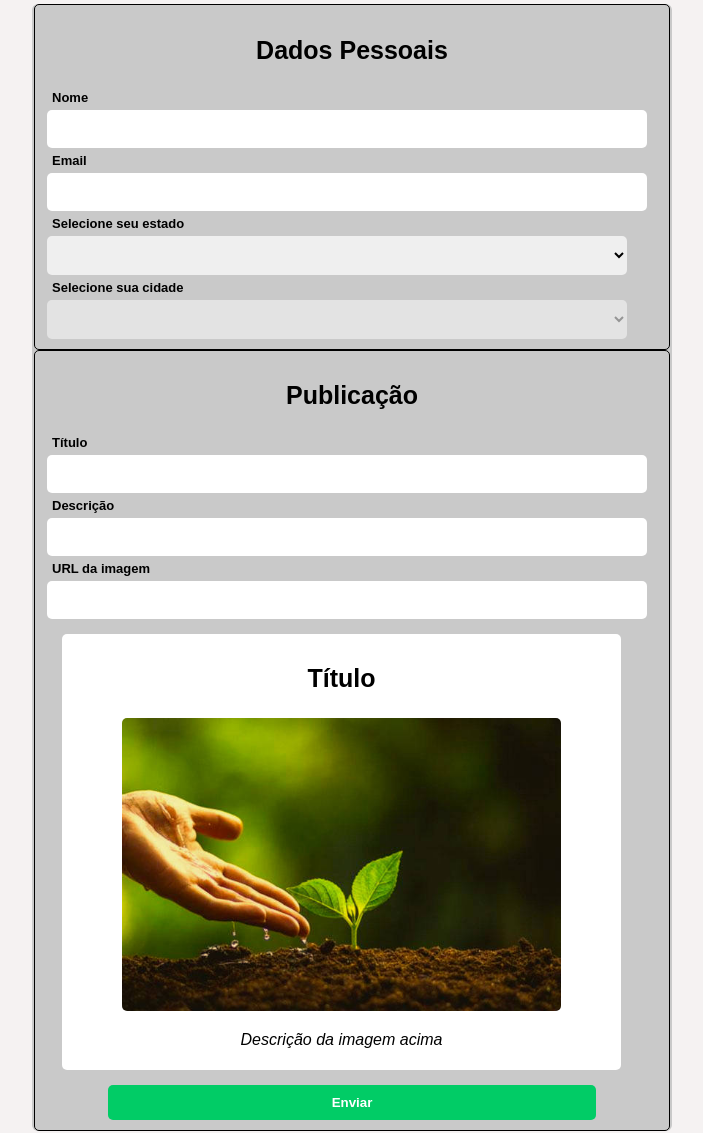
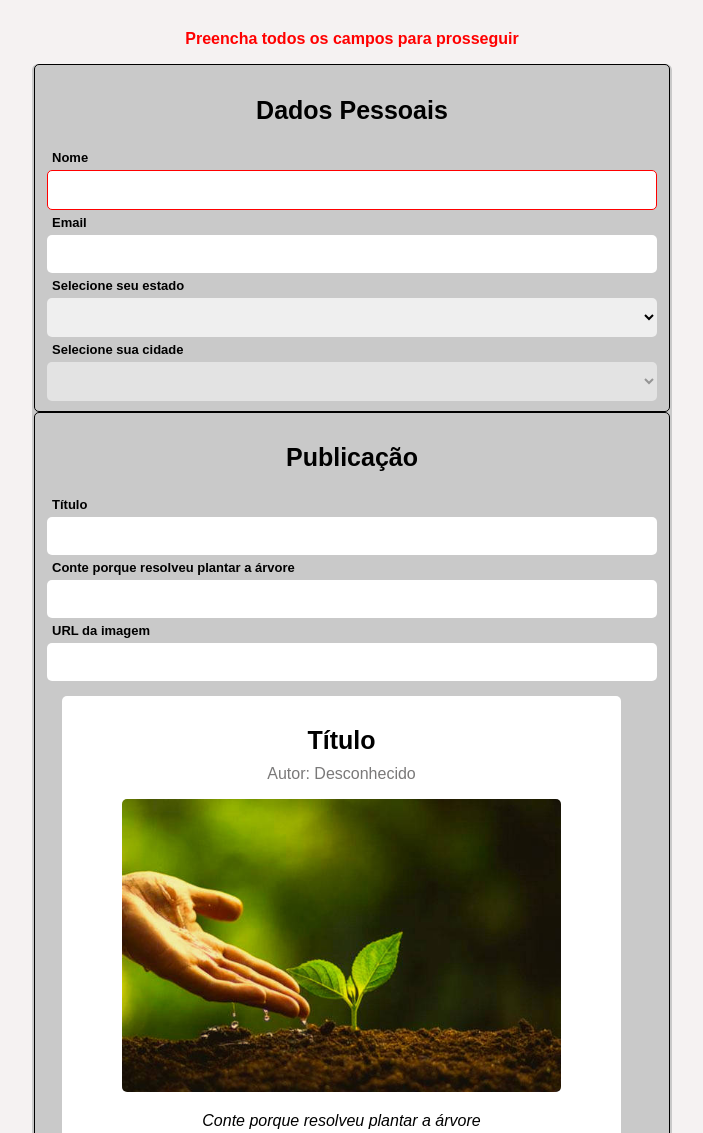
Before and after one commit to pedrohenriquebraga/green-force, a plain HTML site: page form.html in a window 1280 px wide. Shown: the part 843-1976 px from the top of the page, without its empty margins (288-991 px from the left). Drawn offline with nearby package versions, Linux system fonts and the light colour scheme; no server answers.

Commit message:
validation of form with js

```diff
--- a/form.html
+++ b/form.html
@@ -6,7 +6,7 @@
     <title>Ajude o Meio Ambiente</title>
     <link rel="stylesheet" href="styles/form.css">
     <link rel="stylesheet" href="https://cdnjs.cloudflare.com/ajax/libs/font-awesome/4.7.0/css/font-awesome.min.css">
-    <script src="https://cdnjs.cloudflare.com/ajax/libs/axios/0.19.2/axios.min.js" integrity="sha512-VZ6m0F78+yo3sbu48gElK4irv2dzPoep8oo9LEjxviigcnnnNvnTOJRSrIhuFk68FMLOpiNz+T77nNY89rnWDg==" crossorigin="anonymous"></script>
+
 </head>
 <body>
     <header>
@@ -25,41 +25,45 @@
         <p>Vale ressaltar que sua imagem aparecerá em nosso mural na <a href="/index.html">Página Inicial</a>, então tire uma boa foto! Nosso objetivo é mostrar que com a ajuda de todos o mundo pode ser salvo!</p>
     </section>
 
-    <form action="" method="post">
-        <fieldset>
+    <p style="color: red;"><strong>Preencha todos os campos para prosseguir</strong></p>
+    <form action="" method="post" onkeyup="validationInputs()" onload="validationInputs()">
+        <fieldset onkeyup="preview()">
             <h3>Dados Pessoais</h3>
             <label for="name">Nome</label>
-            <input type="text" name="name" id="name" required>
+            <input class="input" type="name" name="name" id="name" required>
 
             <label for="email">Email</label>
-            <input type="email" name="email" id="email" required>
+            <input class="input" type="email" name="email" id="email" required>
 
             <label for="state">Selecione seu estado</label>
-            <select name="state" id="state" required></select>
+            <select class="input" name="state" id="state" required >
+            </select>
 
             <label for="city">Selecione sua cidade</label>
-            <select name="city" id="city" disabled="disabled" required></select>
+            <select class="input" name="city" id="city" disabled="disabled" required></select>
         </fieldset>
         <fieldset onkeyup="preview()">
             <h3>Publicação</h3>
             <label for="title">Título</label>
-            <input type="text" name="title" id="title" required>
+            <input class="input" type="text" name="title" id="title" required>
 
-            <label for="desc">Descrição</label>
-            <input type="text" name="desc" id="desc" required>
+            <label for="desc">Conte porque resolveu plantar a árvore</label>
+            <input class="input" type="text" name="desc" id="desc" required>
 
             <label for="image">URL da imagem</label>
-            <input type="url" name="image" id="image" required>
+            <input class="input" type="url" name="image" id="image" required>
 
             <div id="preview">
                 <h3>Título</h3>
+                <p id="author">Autor: Desconhecido</p>
                 <img src="imagens/plantando-arvore.jpg" alt="Imagem a ser enviada">
-                <p><em>Descrição da imagem acima</em></p>
+                <p><em>Conte porque resolveu plantar a árvore</em></p>
             </div>
-            <button type="submit">Enviar</button>
+            <button type="submit" class="noValid">Enviar</button>
         </fieldset>
     </form>
 
+    <script src="https://cdnjs.cloudflare.com/ajax/libs/axios/0.19.2/axios.min.js" integrity="sha512-VZ6m0F78+yo3sbu48gElK4irv2dzPoep8oo9LEjxviigcnnnNvnTOJRSrIhuFk68FMLOpiNz+T77nNY89rnWDg==" crossorigin="anonymous"></script>
     <script src="scripts/form.js"></script>
 </body>
 </html>
--- a/scripts/form.js
+++ b/scripts/form.js
@@ -1,3 +1,6 @@
+const inputs = document.querySelectorAll(".input")
+const button = document.querySelector("button")
+
 function addStates() {
     let inputStates = document.querySelector("select#state")
     axios.get("https://servicodados.ibge.gov.br/api/v1/localidades/estados?orderBy=nome").then((states, err) => {
@@ -8,7 +11,9 @@ function addStates() {
             for (state of states.data) {
                 inputStates.innerHTML += `<option value="${state.id}">${state.nome}</option>`
             }
+            addCities()
         }
+
     })
 }
 
@@ -19,8 +24,13 @@ function addCities(event) {
 
     inputCities.innerHTML = ''
     inputCities.disabled = true
+    let ufValue;
 
-    const ufValue = event.target.value
+    try {
+        ufValue = event.target.value
+    } catch (error) {
+        ufValue = "12"
+    }
 
     const url = `https://servicodados.ibge.gov.br/api/v1/localidades/estados/${ufValue}/municipios?orderBy=nome`
     axios.get(url).then((cities, err) => {
@@ -37,19 +47,39 @@ function addCities(event) {
     inputCities.disabled = false
 }
 
-document.querySelector("select#state").addEventListener("change", addCities)
+document.querySelector("select#state").addEventListener("change" , addCities)
 
 function preview() {
-    const title = document.querySelector("#title").value
-    const image = document.querySelector("#image").value
-    const desc = document.querySelector("#desc").value
+    const title = document.querySelector("#title").value,
+        author = document.querySelector("#name").value,
+        image = document.querySelector("#image").value,
+        desc = document.querySelector("#desc").value
 
-    const imgOfPreview = document.querySelector("div#preview img")
-    const titlePreview = document.querySelector("div#preview h3")
-    const descPreview = document.querySelector("div#preview p em")
+    const imgOfPreview = document.querySelector("div#preview img"),
+        titlePreview = document.querySelector("div#preview h3"),
+        authorPreview = document.querySelector("div#preview #author"),
+        descPreview = document.querySelector("div#preview p em")
 
     titlePreview.innerHTML = title || "Título"
-    descPreview.innerHTML = desc || "Descrição"
+    authorPreview.innerText = `Autor: ${author}` || "Autor: Desconhecido"
+    descPreview.innerHTML = desc || "Conte porque resolveu plantar a árvore"
     imgOfPreview.setAttribute("src", image)
 
 }
+
+function validationInputs() {
+    for (input of inputs) {
+        if (input.value == "") {
+            button.disabled = true
+            button.classList.add("noValid")
+            input.style.border = "1.5px solid red"
+            break
+        } else {
+            button.disabled = false
+            button.classList.remove("noValid")
+            input.style.border = "1.5px solid #01cc66"
+        }
+    }
+}
+
+validationInputs()
--- a/styles/form.css
+++ b/styles/form.css
@@ -49,6 +49,8 @@ section {
 section img {
     width: 50%;
     min-width: 310px;
+    border: 5px solid rgb(0, 199, 99);
+    border-radius: 5px;
 }
 
 section a {
@@ -82,9 +84,10 @@ form fieldset input, select {
     display: flex;
     flex-direction: column;
     padding: 10px;
-    width: 95%;
+    width: 100%;
     border-radius: 5px;
     border: none;
+    box-sizing: border-box;
 }
 
 form fieldset #preview {
@@ -98,6 +101,10 @@ form fieldset #preview {
     border-radius: 5px;
     padding: 5px;
     margin: 15px;
+}
+form fieldset #preview #author {
+    margin-top: -15px;
+    color: #7a7979;
 }
 
 form fieldset #preview img {
@@ -127,6 +134,12 @@ form fieldset button {
     transition: 200ms;
 }
 
+
+
 form fieldset button:hover {
     background-color: #02db6f;
 }
+
+form fieldset button.noValid {
+    background-color: grey;
+}
```
